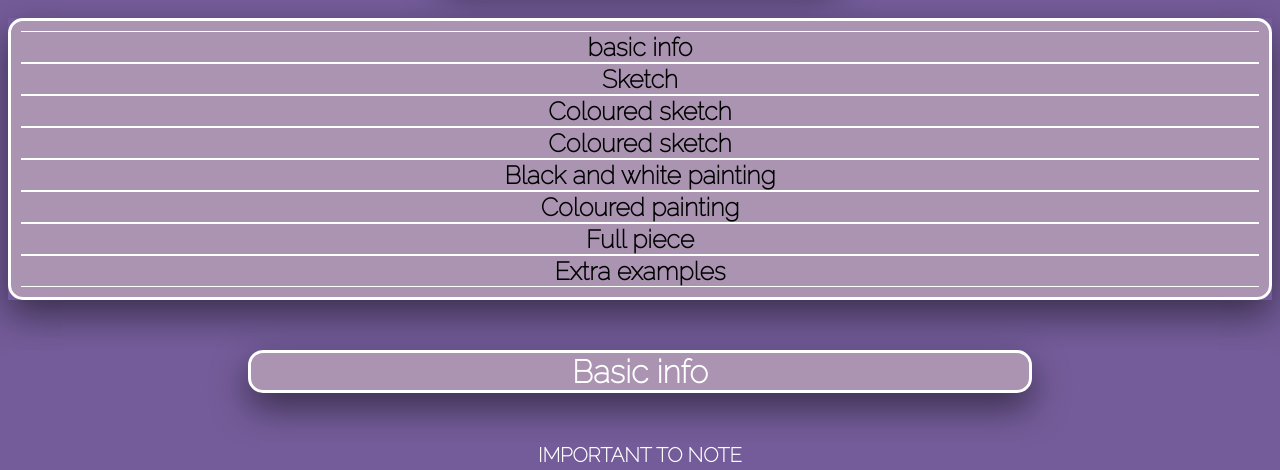
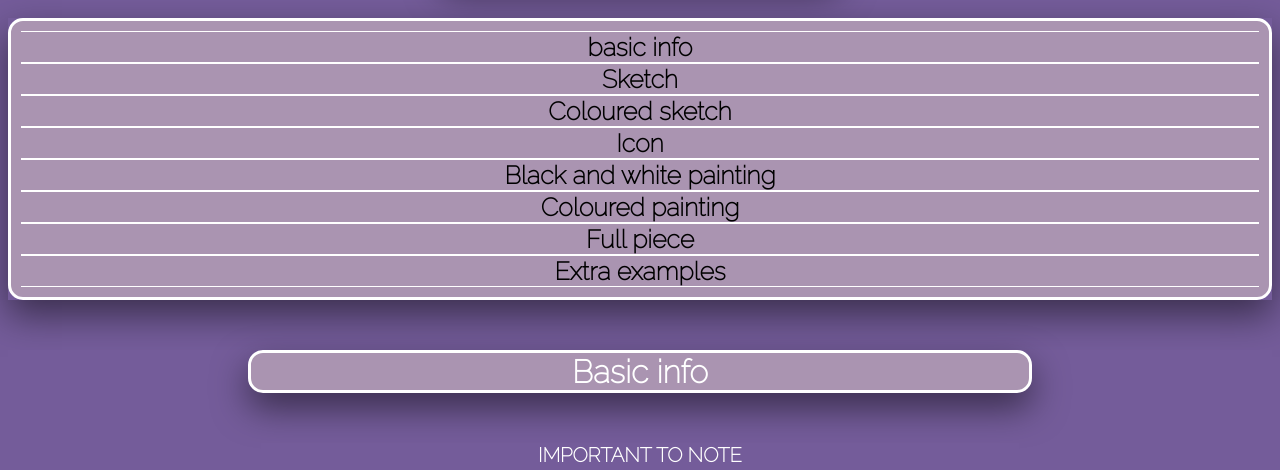
Before and after one commit to Muddyweavy/Tia-website, a plain HTML site: page index.html in a window 1280 px wide. Shown: the part 330-800 px from the top of the page. Drawn offline with Linux system fonts and the light colour scheme.

Commit message:
Update index.html

```diff
--- a/index.html
+++ b/index.html
@@ -224,7 +224,7 @@
         <li><a href="#notes">basic info</a></li>
         <li><a href="#sketch">Sketch</a></li>
         <li><a href="#Csketch">Coloured sketch</a></li>
-        <li><a href="#Icon">Coloured sketch</a></li>
+        <li><a href="#Icon">Icon</a></li>
         <li><a href="#Bwpainting">Black and white painting</a></li>
         <li><a href="#Cpainting">Coloured painting</a></li>
         <li><a href="#Full">Full piece</a></li>
```
